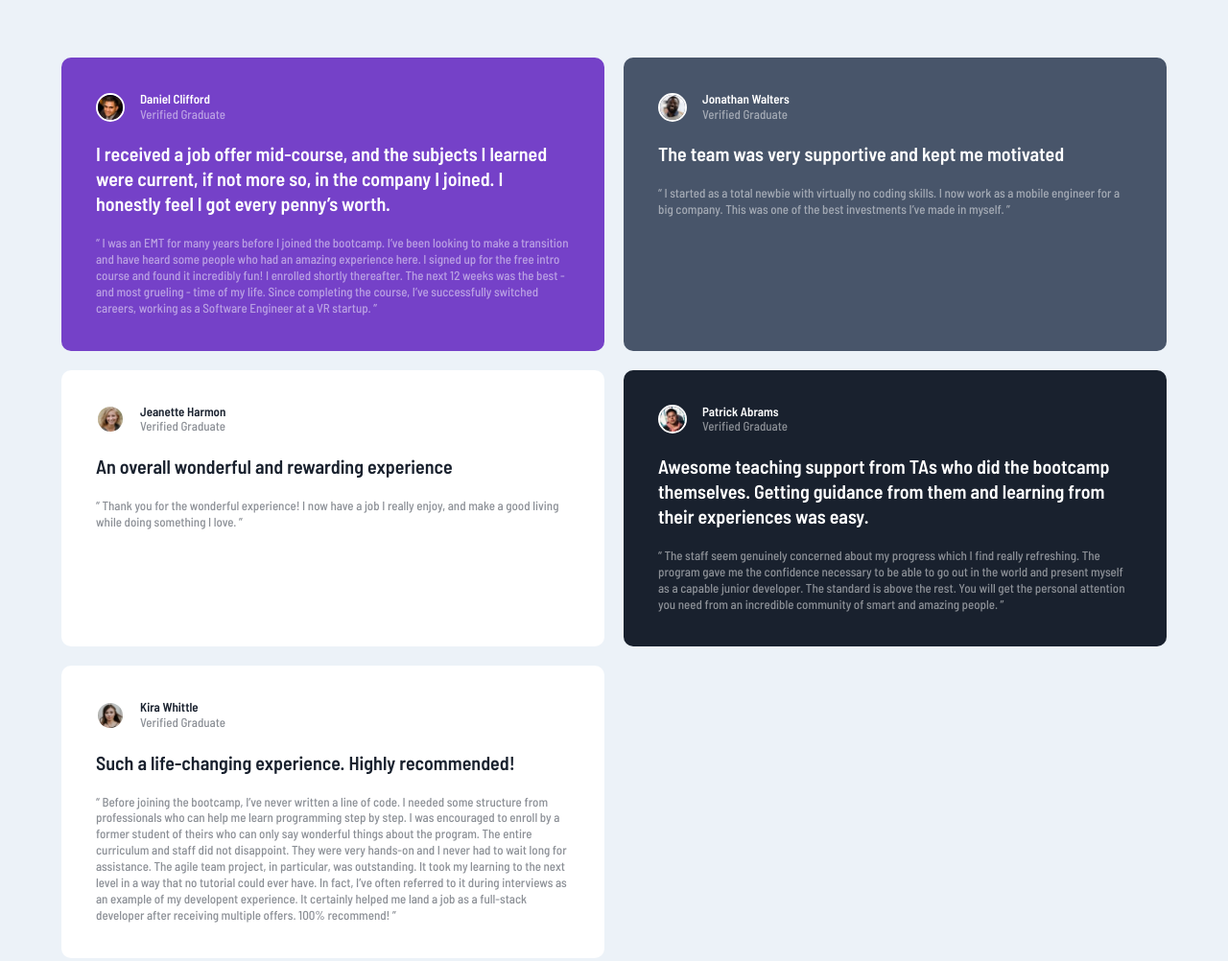
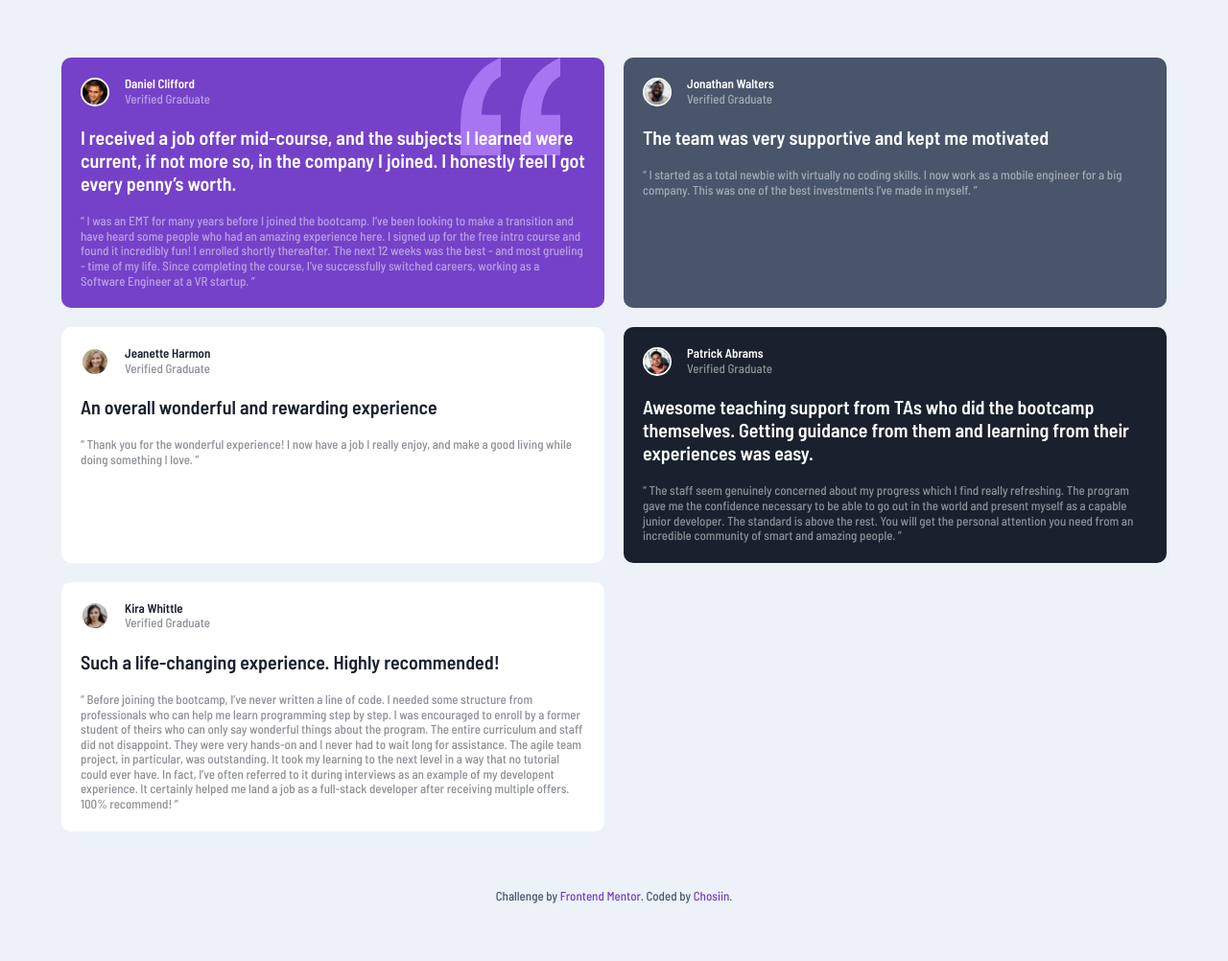
Before and after one commit to shikin93/testimonial-grid-section, a plain HTML site: page index.html in a window 1280 px wide. Shown: the top 1002 px of the page at 96% size. After the commit the page ends 942 px from the top, so only its background shows below. Drawn offline with Linux system fonts and the light colour scheme.

Commit message:
cange padding

```diff
--- a/scss/main.scss
+++ b/scss/main.scss
@@ -28,7 +28,7 @@ body {
   font-size: 13px;
   background-color: $lightGrayishBlue;
   color: $White;
-  line-height: 1.3;
+  line-height: 1.2;
 }
 
 img {
@@ -45,7 +45,7 @@ img {
 
   & .card {
     border-radius: 0.5rem;
-    padding: 1.8rem;
+    padding: 1rem;
 
     img {
       width: 1.5rem;
@@ -79,6 +79,9 @@ img {
 
     &:first-child {
       background-color: $moderateViolet;
+      background-image: url(../images/bg-pattern-quotation.svg);
+      background-repeat: no-repeat;
+      background-position: 90% 0;
     }
     &:nth-child(2) {
       background-color: $veryDarkGrayishBlue;
```
Also changed, not shown: css/main.css, 1 other file.
